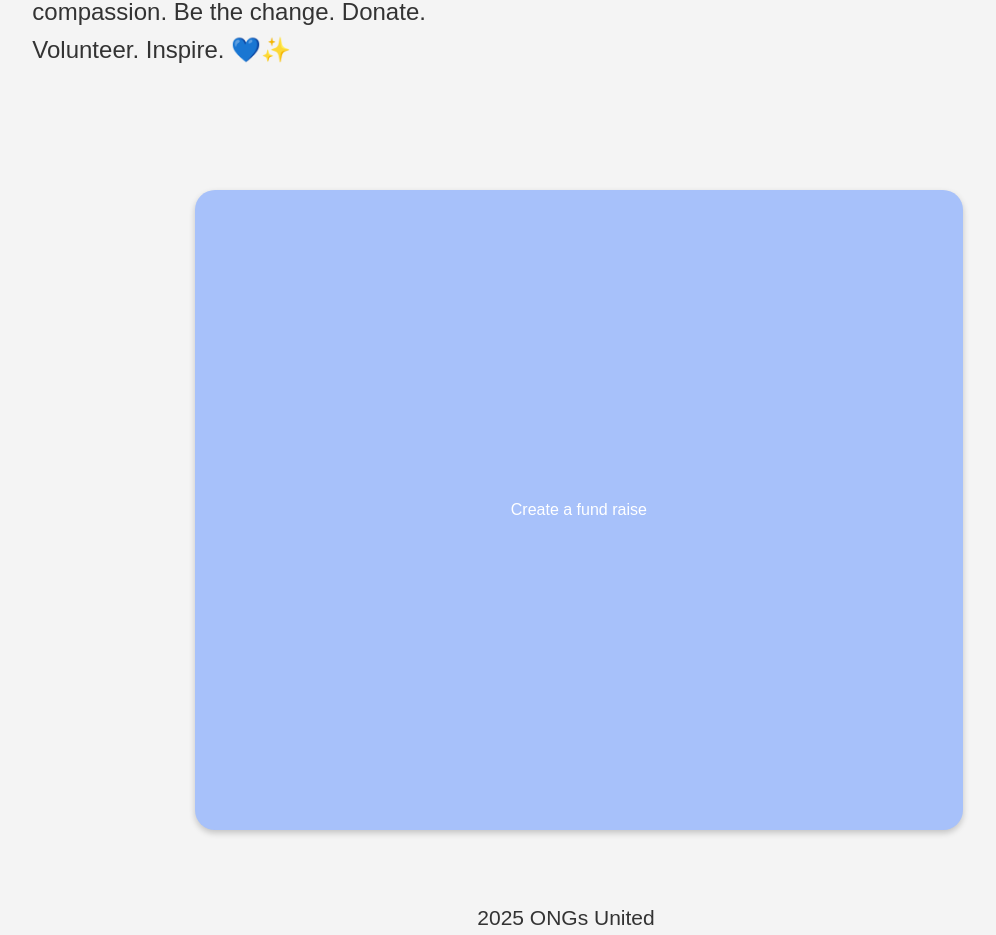
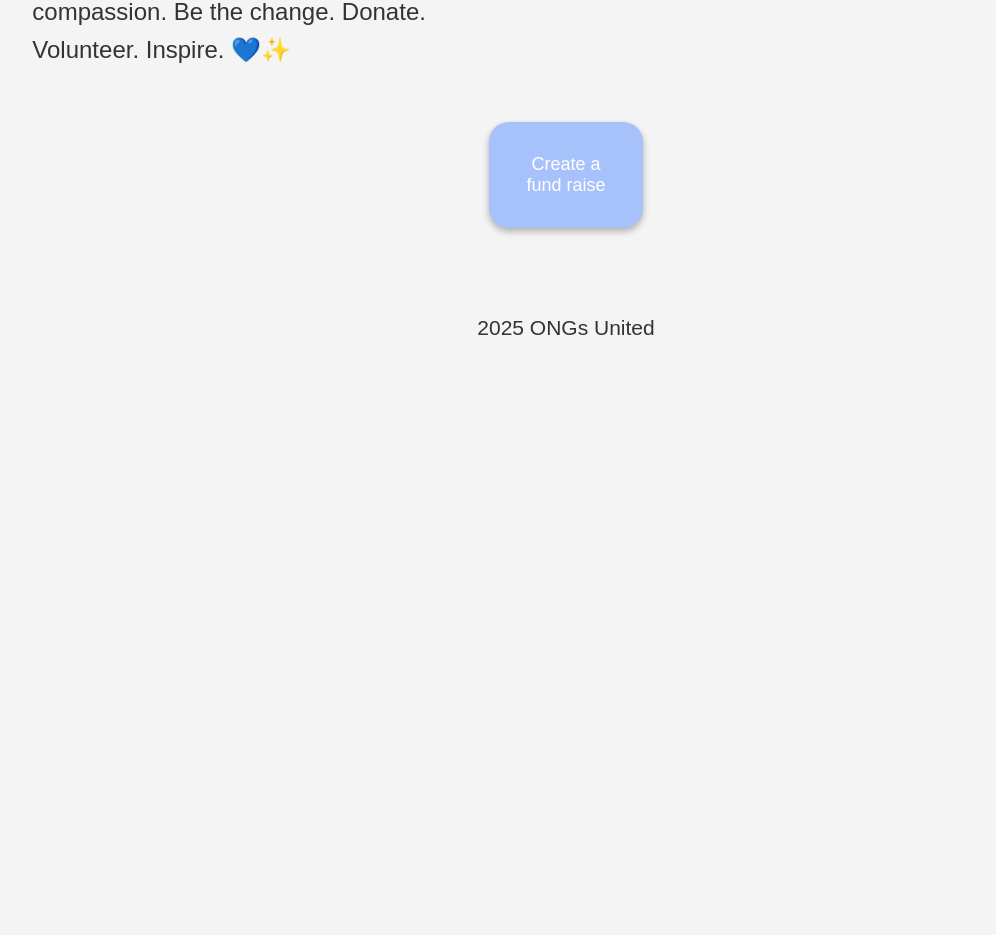
Before and after one commit to LechintanJoshua/Flabang-Hck, a website: page HTML/index.html in a window 1280 px wide. Shown: the part 860-1795 px from the top of the page, without its empty margins (74-1070 px from the left). After the commit the page ends 1205 px from the top, so only its background shows below. Drawn offline with Linux system fonts and the light colour scheme.

Commit message:
button_size_fixed

```diff
--- a/CSS/donation_card.css
+++ b/CSS/donation_card.css
@@ -1,26 +1,29 @@
 .card {
-    width: 60vw;
+    width: 12%;
     border-radius: 20px;
-    height:80vh;
-    box-shadow: 0 4px 8px rgba(0,0,0,0.1);
+    box-shadow: 0 4px 8px rgba(0, 0, 0, 0.1), 0 3px 6px rgba(0, 0, 0, 0.2);
     background-color: rgb(167, 193, 250);
-    overflow: hidden;
-    transition: background 0.3s ease-in-out, transform 0.2s ease;
-    box-shadow: 0px 3px 6px rgba(0, 0, 0, 0.2);
-    text-align: center;
-    font-size: 1rem;
-    margin: 0 auto;
+    transition: all 0.3s ease-in-out;
+    margin: 2rem auto;
+    padding: 2rem;
+    display: flex;
+    flex-direction: column;
+    align-items: center;
+    justify-content: center;
+    position: relative;
+}
 
-}
-.button{
+.button {
     display: block;
     text-align: center;
     margin: 0 auto;
 }
-.card_container{
+
+.card_container {
     text-align: center;
     border: 2px solid red;
 }
+
 .card img {
     width: 100%;
     height: 70vh;
@@ -29,7 +32,7 @@
     display: block;
     padding-top:10px;
     padding-top:10px;*/
-    padding: 10% ;
+    padding: 10%;
 }
 
 .loading-bar {
@@ -53,6 +56,7 @@
     font-size: 14px;
     font-family: monospace;
 }
-.form-container{
+
+.form-container {
     display: flex;
 }
--- a/HTML/index.html
+++ b/HTML/index.html
@@ -81,9 +81,8 @@
         }
 
     </script>
-    <div class="container">
-        <button class="card">Create a fund raise</button>
-    </div>
+
+    <button class="card">Create a fund raise</button>
 
     <footer>
         <br><br>
```
